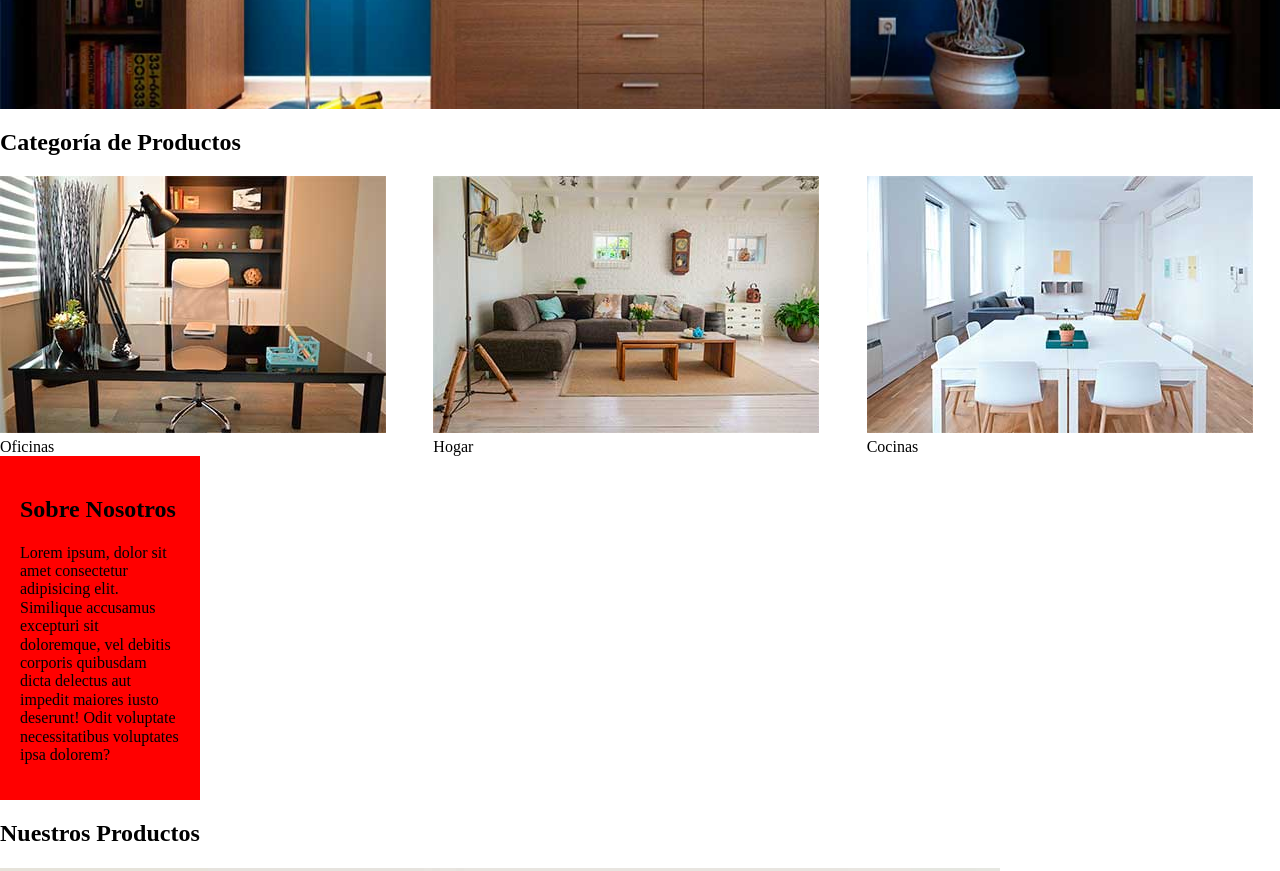
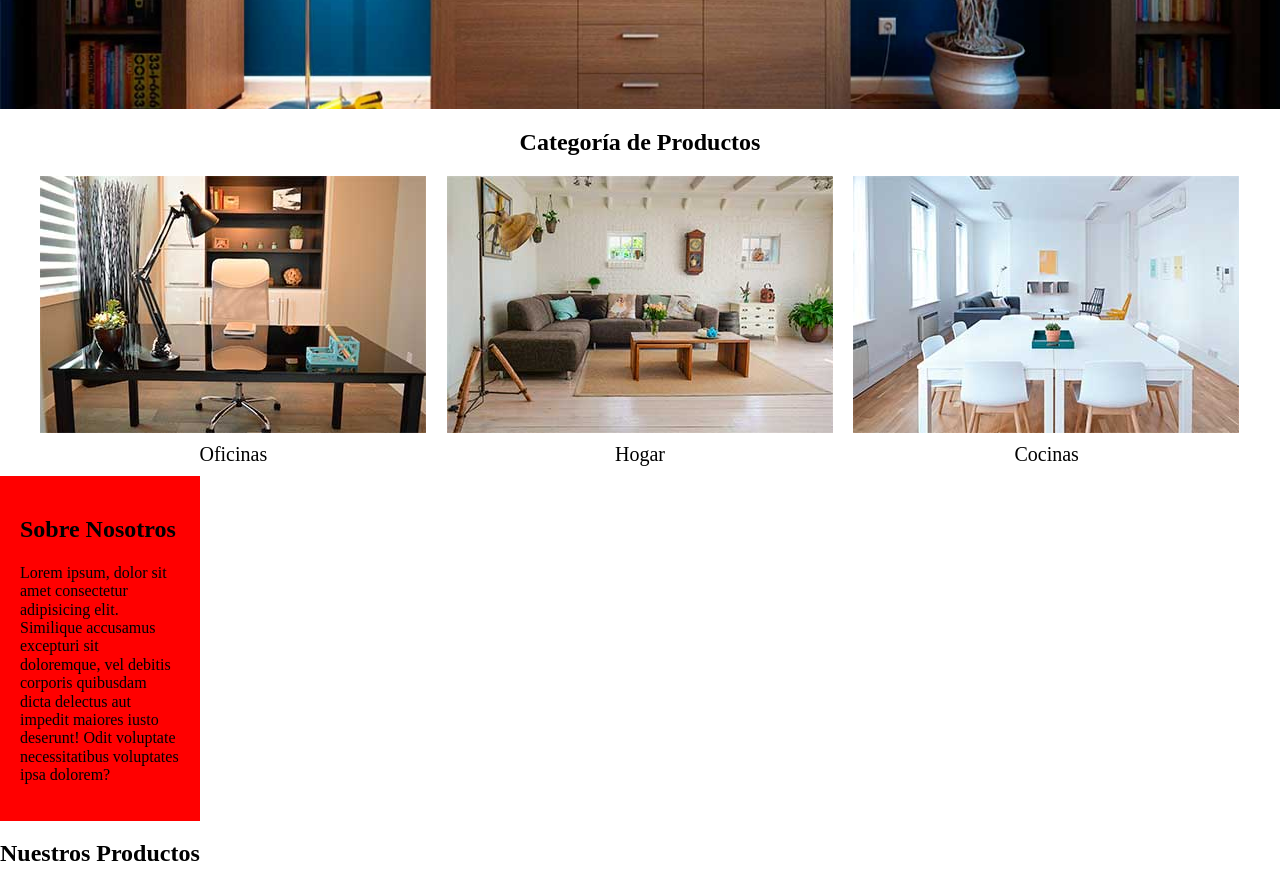
Before and after one commit to pacomer2/Css-guia-udemy, a plain HTML site: page curso_udemy/index.html in a window 1280 px wide. Shown: the part 740-1611 px from the top of the page. Drawn offline with Linux system fonts and the light colour scheme.

Commit message:
S5-31 creando categorias provlema centrar div arreglado.

```diff
--- a/curso_udemy/css/style.css
+++ b/curso_udemy/css/style.css
@@ -10,20 +10,23 @@ html {
 }
 
 /*Globales*/
+
+
 img {
   max-width: 100%;
+  vertical-align:top;
+  /*quita los margenes a la img*/
+  display: block;
 }
 a {
   text-decoration: none;
   color: black;
 }
 /*nos permite centrar el contenido*/
-.cate
 
 .contenedor {
- max-width: 1200px;
+  max-width: 1200px;
   margin: 0 auto;
-
 }
 /*header y navegacion*/
 nav {
@@ -68,8 +71,23 @@ nav {
 /*display block in line*/
 
 /*categorias*/
+.categorias h2{
+  text-align: center;
+}
+.categoria a{
+  display: block;
+  text-align: center;
+  padding: 10px;
+  font-size: 20px;
+}
+.categoria a:hover{
+background-color: #037bc0 ;
+color: #fff;
+font-size: 25px;
+border-bottom-right-radius: 10px ;
+}
 .listado-categoria {
   display: grid;
-  grid-template-columns: repeat(3 ,1fr);
- gap: 20px;
+  grid-template-columns: repeat(3, 1fr);
+  gap: 20px;
 }
--- a/curso_udemy/index.html
+++ b/curso_udemy/index.html
@@ -26,18 +26,18 @@
 
   <div class="hero"></div><!--hero css -->
 
-  <section class="contenedor">
+  <section class="contenedor  categorias  ">
     <h2>Categoría de <span>Productos</span></h2>
     <div class="listado-categoria">
-      <div>
+      <div class="categoria">
         <img src="img/categoria1.jpg" alt="">
         <a href="">Oficinas</a>
       </div>
-      <div>
+      <div class="categoria">
         <img src="img/categoria2.jpg" alt="">
         <a href="">Hogar</a>
       </div>
-      <div>
+      <div class="categoria">
         <img src="img/categoria3.jpg" alt="">
         <a href="">Cocinas</a>
       </div>
```
